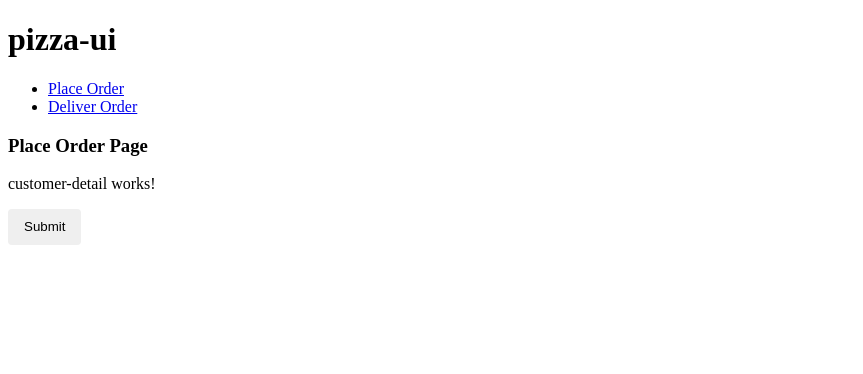
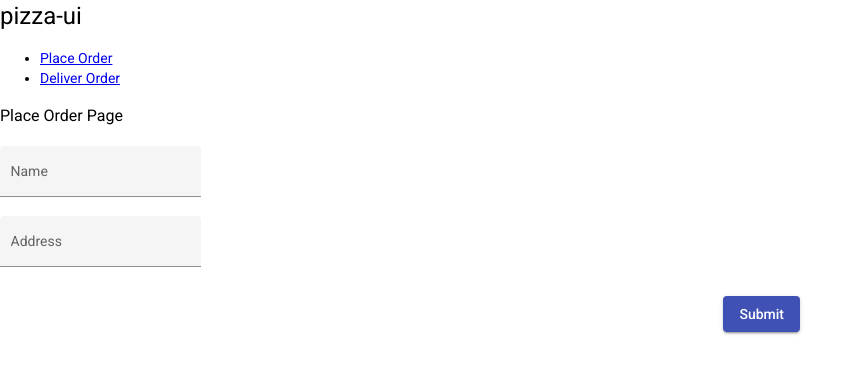
Before and after one commit to Neldrick/tbs-pizza, an Angular app in the folder pizza-ui/: page /placeOrder in a window 1280 px wide. Shown: the top 374 px of the page, without its empty margins (0-863 px from the left). Built offline with nearby package versions, Linux system fonts and the light colour scheme.

Commit message:
feat: TBSP-0005 customer

```diff
--- a/pizza-ui/angular.json
+++ b/pizza-ui/angular.json
@@ -28,6 +28,7 @@
               "src/assets"
             ],
             "styles": [
+              "./node_modules/@angular/material/prebuilt-themes/indigo-pink.css",
               "src/styles.scss"
             ],
             "scripts": []
@@ -96,6 +97,7 @@
               "src/assets"
             ],
             "styles": [
+              "./node_modules/@angular/material/prebuilt-themes/indigo-pink.css",
               "src/styles.scss"
             ],
             "scripts": []
--- a/pizza-ui/src/app/modules/pizza-order/customer-detail/customer-detail.component.html
+++ b/pizza-ui/src/app/modules/pizza-order/customer-detail/customer-detail.component.html
@@ -1 +1,12 @@
-<p>customer-detail works!</p>
+<div>
+  <mat-form-field class="customer-name" appearance="fill">
+    <mat-label>Name</mat-label>
+    <input matInput [(ngModel)]="customerName">
+  </mat-form-field>
+</div>
+<div>
+  <mat-form-field class="customer-address" appearance="fill">
+    <mat-label>Address</mat-label>
+    <input matInput [(ngModel)]="customerAddress">
+  </mat-form-field>
+</div>
--- a/pizza-ui/src/app/modules/pizza-order/customer-detail/customer-detail.component.ts
+++ b/pizza-ui/src/app/modules/pizza-order/customer-detail/customer-detail.component.ts
@@ -1,4 +1,4 @@
-import { Component, OnInit } from '@angular/core';
+import { Component, Input, OnInit } from '@angular/core';
 
 @Component({
   selector: 'app-customer-detail',
@@ -7,6 +7,9 @@ import { Component, OnInit } from '@angular/core';
 })
 export class CustomerDetailComponent implements OnInit {
 
+  @Input() customerName:string = ""
+  @Input() customerAddress:string = ""
+
   constructor() { }
 
   ngOnInit(): void {
--- a/pizza-ui/src/app/pages/place-order-page/place-order-page.component.html
+++ b/pizza-ui/src/app/pages/place-order-page/place-order-page.component.html
@@ -1,7 +1,7 @@
 <div class="place-order-container">
   <h3>Place Order Page</h3>
   <form (ngSubmit)="submitOrder()">
-    <app-customer-detail></app-customer-detail>
+    <app-customer-detail [customerName]="pizzaOrder.customerName" [customerAddress]="pizzaOrder.customerAddress"></app-customer-detail>
     <button class="submit-btn" mat-raised-button color="primary" type="submit" [disabled]="isOrderInValid()">Submit</button>
   </form>
 </div>
--- a/pizza-ui/src/app/pages/place-order-page/place-order-page.component.scss
+++ b/pizza-ui/src/app/pages/place-order-page/place-order-page.component.scss
@@ -0,0 +1,7 @@
+.place-order-container{
+  max-width: 800px;
+  .submit-btn {
+    margin-top: 10px;
+    float:right;
+  }
+}
--- a/pizza-ui/src/app/pages/place-order-page/place-order-page.component.ts
+++ b/pizza-ui/src/app/pages/place-order-page/place-order-page.component.ts
@@ -1,4 +1,5 @@
 import { Component, OnInit } from '@angular/core';
+import { IPizzaOrder } from 'src/core/interface/IPlaceOrder';
 
 @Component({
   selector: 'app-place-order-page',
@@ -6,7 +7,13 @@ import { Component, OnInit } from '@angular/core';
   styleUrls: ['./place-order-page.component.scss']
 })
 export class PlaceOrderPageComponent implements OnInit {
-
+  pizzaOrder: IPizzaOrder = {
+    customerName: "",
+    customerAddress: "",
+    pizzas:[
+      {size: "S", base: "Thin", topping: "Ham"}
+    ]
+  }
   constructor() { }
 
   ngOnInit(): void {
--- a/pizza-ui/src/index.html
+++ b/pizza-ui/src/index.html
@@ -6,8 +6,11 @@
   <base href="/">
   <meta name="viewport" content="width=device-width, initial-scale=1">
   <link rel="icon" type="image/x-icon" href="favicon.ico">
+  <link rel="preconnect" href="https://fonts.gstatic.com">
+  <link href="https://fonts.googleapis.com/css2?family=Roboto:wght@300;400;500&display=swap" rel="stylesheet">
+  <link href="https://fonts.googleapis.com/icon?family=Material+Icons" rel="stylesheet">
 </head>
-<body>
+<body class="mat-typography">
   <app-root></app-root>
 </body>
 </html>
--- a/pizza-ui/src/styles.scss
+++ b/pizza-ui/src/styles.scss
@@ -1 +1,4 @@
 /* You can add global styles to this file, and also import other style files */
+
+html, body { height: 100%; }
+body { margin: 0; font-family: Roboto, "Helvetica Neue", sans-serif; }
```
